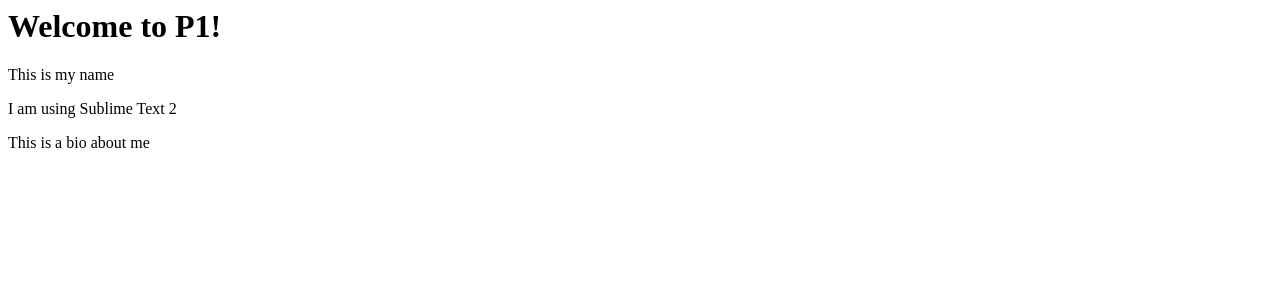
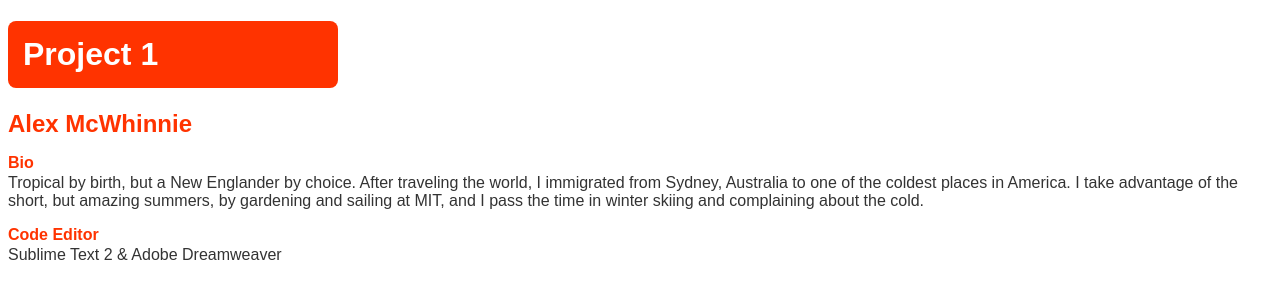
Before and after one commit to alexmcwhinnie/p1.alexmcwhinnie.com, a PHP site: page / in a window 1280 px wide. Shown: the top 300 px of the page. Run offline with PHP 8.4, Linux system fonts and the light colour scheme.

Commit message:
Added styles and doctype information. Also expanded content

```diff
--- a/index.php
+++ b/index.php
@@ -1,10 +1,16 @@
+<!DOCTYPE HTML>
 <html>
-<head>
-</head>
-<body>
-<h1>Welcome to P1!</h1>
-<p>This is my name</p>
-<p>I am using Sublime Text 2</p>
-<p>This is a bio about me</p>
-</body>
+	<head>
+		<meta http-equiv="Content-Type" content="text/html; charset=UTF-8">
+		<title>Project 1</title>
+		<link href="styles.css" rel="stylesheet" type="text/css">
+	</head>
+	<body>
+		<h1>Project 1</h1>
+		<h2>Alex McWhinnie</h2>
+		<h3>Bio</h3>
+		<p>Tropical by birth, but a New Englander by choice. After traveling the world, I immigrated from Sydney, Australia to one of the coldest places in America. I take advantage of the short, but amazing summers, by gardening and sailing at MIT, and I pass the time in winter skiing and complaining about the cold.</p>
+		<h3>Code Editor</h3>
+		<p>Sublime Text 2 & Adobe Dreamweaver</p>
+	</body>
 </html>
--- a/styles.css
+++ b/styles.css
@@ -0,0 +1,26 @@
+body {
+    font-family: Arial, Helvetica, sans-serif;
+    color: #333;
+}
+h1 {
+    color: #FFF;
+    font-size: 2em;
+    background-color: #F30;
+    width: 300px;
+    padding: 15px;
+    border-radius: 8px;
+}
+h2 {
+    color: #F30;
+    font-size: 1.5em;
+    margin-bottom: 0px;
+}
+h3 {
+    color: #F30;
+    font-size: 1em;
+        margin-bottom: 2px;
+
+}
+p {
+        margin-top: 0px;
+}
```
